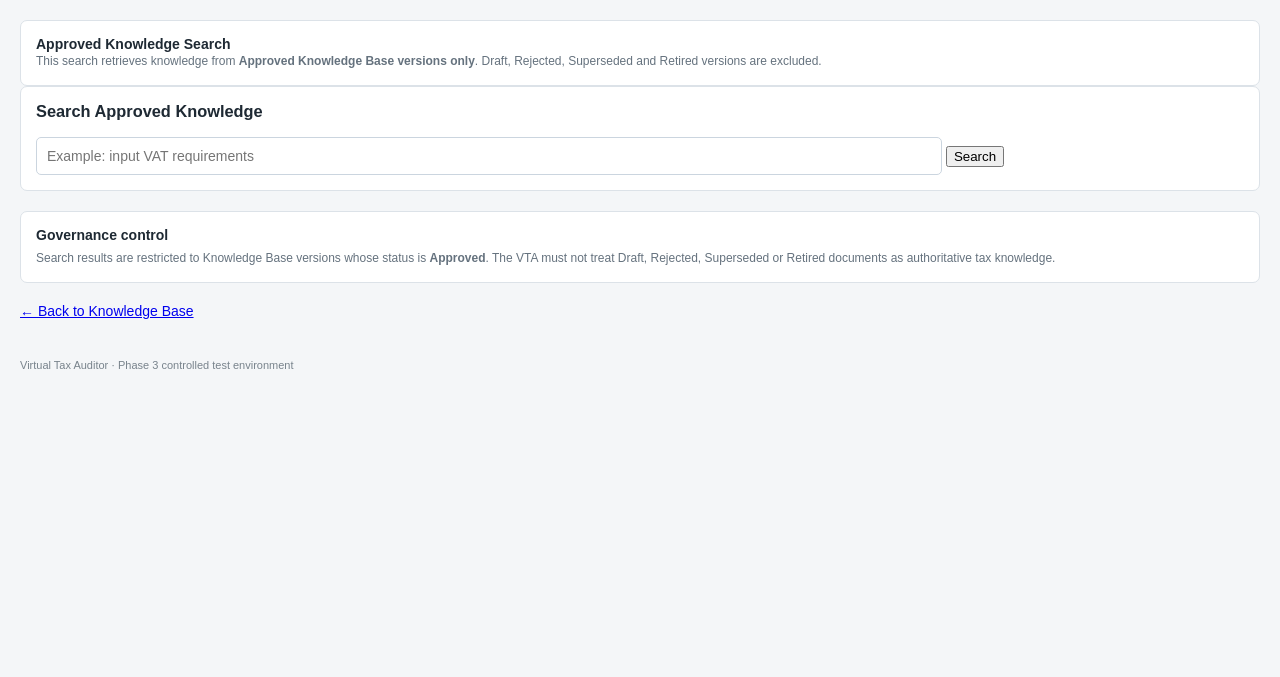
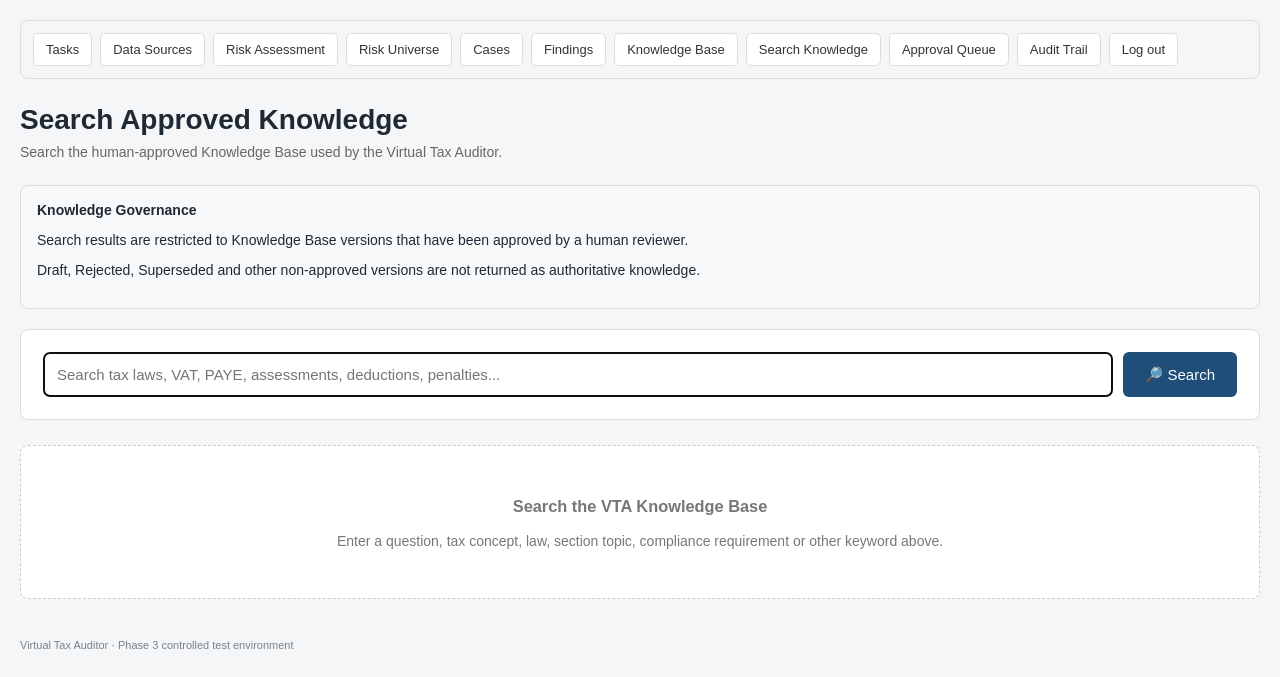
Before and after one commit to Jackug/virtual-tax-auditor-phase3, a Flask app: page /knowledge-base/search in a window 1280 px wide. Shown: the part 123-800 px from the top of the page. Run offline with Flask 3, Linux system fonts and the light colour scheme; the visitor is signed in with stand-in values (Sample User, id 1).

Commit message:
Update knowledge_base_search.html

```diff
--- a/templates/knowledge_base_search.html
+++ b/templates/knowledge_base_search.html
@@ -2,45 +2,265 @@
 
 {% block content %}
 
-<div class="notice">
+<style>
 
-  <b>Approved Knowledge Search</b>
+    .search-header {
+        margin-bottom: 25px;
+    }
 
-  <div class="muted">
-    This search retrieves knowledge from
-    <b>Approved Knowledge Base versions only</b>.
-    Draft, Rejected, Superseded and Retired versions are excluded.
-  </div>
+    .search-header h1 {
+        margin-bottom: 8px;
+    }
+
+    .search-header p {
+        color: #666;
+        margin: 0;
+    }
+
+    .search-nav {
+        display: flex;
+        flex-wrap: wrap;
+        gap: 8px;
+        margin-bottom: 25px;
+        padding: 12px;
+        background: #f5f6f8;
+        border: 1px solid #ddd;
+        border-radius: 8px;
+    }
+
+    .search-nav a {
+        text-decoration: none;
+        padding: 8px 12px;
+        border-radius: 5px;
+        color: #333;
+        background: white;
+        border: 1px solid #ddd;
+        font-size: 13px;
+    }
+
+    .search-card {
+        background: white;
+        border: 1px solid #ddd;
+        border-radius: 8px;
+        padding: 22px;
+        margin-bottom: 25px;
+    }
+
+    .search-form {
+        display: flex;
+        gap: 10px;
+        align-items: stretch;
+    }
+
+    .search-form input {
+        flex: 1;
+        padding: 13px;
+        border: 1px solid #bbb;
+        border-radius: 6px;
+        font-size: 15px;
+    }
+
+    .search-form button {
+        padding: 13px 22px;
+        border: none;
+        border-radius: 6px;
+        background: #1f4e79;
+        color: white;
+        cursor: pointer;
+        font-size: 15px;
+    }
+
+    .result-card {
+        background: white;
+        border: 1px solid #ddd;
+        border-radius: 8px;
+        padding: 20px;
+        margin-bottom: 18px;
+    }
+
+    .result-title {
+        font-size: 18px;
+        font-weight: 700;
+        margin-bottom: 7px;
+    }
+
+    .result-meta {
+        color: #666;
+        font-size: 13px;
+        margin-bottom: 15px;
+    }
+
+    .approved {
+        display: inline-block;
+        padding: 4px 9px;
+        border-radius: 15px;
+        background: #d4edda;
+        color: #155724;
+        font-size: 12px;
+        font-weight: 700;
+    }
+
+    .result-text {
+        line-height: 1.6;
+        white-space: pre-wrap;
+    }
+
+    .result-source {
+        margin-top: 15px;
+        padding-top: 12px;
+        border-top: 1px solid #eee;
+        font-size: 13px;
+        color: #555;
+    }
+
+    .empty {
+        background: white;
+        border: 1px dashed #ccc;
+        border-radius: 8px;
+        padding: 35px;
+        text-align: center;
+        color: #777;
+    }
+
+    .notice {
+        background: #f8f9fa;
+        border: 1px solid #ddd;
+        border-radius: 8px;
+        padding: 16px;
+        margin-bottom: 20px;
+    }
+
+    @media (max-width: 700px) {
+
+        .search-form {
+            flex-direction: column;
+        }
+
+        .search-form button {
+            width: 100%;
+        }
+
+    }
+
+</style>
+
+
+<!-- =========================================================
+     NAVIGATION
+     ========================================================= -->
+
+<div class="search-nav">
+
+    <a href="{{ url_for('tasks') }}">
+        Tasks
+    </a>
+
+    <a href="{{ url_for('data_sources') }}">
+        Data Sources
+    </a>
+
+    <a href="{{ url_for('risk_assessment') }}">
+        Risk Assessment
+    </a>
+
+    <a href="{{ url_for('risk_universe') }}">
+        Risk Universe
+    </a>
+
+    <a href="{{ url_for('cases') }}">
+        Cases
+    </a>
+
+    <a href="{{ url_for('findings_queue') }}">
+        Findings
+    </a>
+
+    <a href="{{ url_for('knowledge_base') }}">
+        Knowledge Base
+    </a>
+
+    <a href="{{ url_for('knowledge_base_search') }}">
+        Search Knowledge
+    </a>
+
+    <a href="{{ url_for('knowledge_approval_queue') }}">
+        Approval Queue
+    </a>
+
+    <a href="{{ url_for('audit_log') }}">
+        Audit Trail
+    </a>
+
+    <a href="{{ url_for('logout') }}">
+        Log out
+    </a>
 
 </div>
 
 
-<div class="card">
+<!-- =========================================================
+     HEADER
+     ========================================================= -->
 
-  <h3 style="margin-top:0;">
+<div class="search-header">
+
+    <h1>
         Search Approved Knowledge
-  </h3>
+    </h1>
+
+    <p>
+        Search the human-approved Knowledge Base used by the
+        Virtual Tax Auditor.
+    </p>
+
+</div>
+
+
+<!-- =========================================================
+     GOVERNANCE NOTICE
+     ========================================================= -->
+
+<div class="notice">
+
+    <strong>
+        Knowledge Governance
+    </strong>
+
+    <p>
+        Search results are restricted to Knowledge Base versions
+        that have been approved by a human reviewer.
+    </p>
+
+    <p>
+        Draft, Rejected, Superseded and other non-approved versions
+        are not returned as authoritative knowledge.
+    </p>
+
+</div>
+
+
+<!-- =========================================================
+     SEARCH FORM
+     ========================================================= -->
+
+<div class="search-card">
 
     <form
-    method="get"
+        method="GET"
         action="{{ url_for('knowledge_base_search') }}"
+        class="search-form"
     >
 
         <input
             type="text"
             name="q"
-      value="{{ query }}"
-      placeholder="Example: input VAT requirements"
-      style="
-        width:75%;
-        box-sizing:border-box;
-        padding:10px;
-      "
-      required
+            value="{{ query or '' }}"
+            placeholder="Search tax laws, VAT, PAYE, assessments, deductions, penalties..."
+            autofocus
         >
 
         <button type="submit">
-      Search
+            🔎 Search
         </button>
 
     </form>
@@ -48,128 +268,125 @@
 </div>
 
 
+<!-- =========================================================
+     SEARCH RESULTS
+     ========================================================= -->
+
 {% if query %}
-
-<div style="margin-top:20px;">
-
-  <h3 class="section-title">
-    Search Results
-  </h3>
-
 
     {% if results %}
 
-    <div class="muted" style="margin-bottom:15px;">
-      Found {{ results|length }} relevant knowledge section(s)
-      for:
-      <b>{{ query }}</b>
+        <div style="margin-bottom:15px;">
+
+            <strong>
+                Search results for:
+            </strong>
+
+            "{{ query }}"
+
+            <span class="muted">
+                — {{ results|length }} result(s)
+            </span>
+
         </div>
 
 
         {% for result in results %}
 
-    <div class="task" style="margin-bottom:15px;">
+        <div class="result-card">
 
-      <div style="width:100%;">
+            <div class="result-title">
 
-        <div>
+                {{ result['title'] }}
 
-          <b>
-            {{ result['title'] }}
-          </b>
-
-          <span class="muted">
-            —
-            Version {{ result['version_number'] }}
+                <span class="approved">
+                    APPROVED
                 </span>
 
             </div>
 
 
-        <div class="muted" style="margin-top:6px;">
+            <div class="result-meta">
 
-          <b>Reference:</b>
+                <strong>
+                    Reference:
+                </strong>
+
                 {{ result['document_ref'] }}
 
-          |
+                &nbsp; | &nbsp;
 
-          <b>Status:</b>
-          {{ result['version_status'] }}
+                <strong>
+                    Version:
+                </strong>
 
-        </div>
+                v{{ result['version_number'] }}
 
+                &nbsp; | &nbsp;
 
-        <div class="muted">
+                <strong>
+                    Category:
+                </strong>
 
-          <b>Category:</b>
                 {{ result['category'] }}
 
-          |
+                &nbsp; | &nbsp;
 
-          <b>Document Type:</b>
+                <strong>
+                    Type:
+                </strong>
+
                 {{ result['document_type'] }}
 
-          |
+                &nbsp; | &nbsp;
 
-          <b>Tax Type:</b>
+                <strong>
+                    Tax Type:
+                </strong>
+
                 {{ result['tax_type'] or 'General' }}
 
             </div>
 
 
-        {% if result['page_number'] %}
+            <div class="result-text">
 
-        <div class="muted">
-
-          <b>Page:</b>
-          {{ result['page_number'] }}
-
-        </div>
-
-        {% endif %}
-
-
-        <div
-          style="
-            margin-top:12px;
-            padding:14px;
-            border:1px solid #d9dee5;
-            border-radius:6px;
-            background:#fafafa;
-            white-space:pre-wrap;
-            line-height:1.5;
-          "
-        >
                 {{ result['text_content'] }}
-        </div>
-
-
-        <div class="muted" style="margin-top:8px;">
-
-          <b>Source file:</b>
-          {{ result['source_filename'] }}
-
-          |
-
-          <b>Knowledge chunk:</b>
-          {{ result['chunk_number'] }}
 
             </div>
 
 
-        <div style="margin-top:12px;">
+            <div class="result-source">
 
-          <a
-            class="button"
-            href="{{ url_for(
-                'knowledge_base_versions',
-                document_id=result['document_id']
-            ) }}"
-          >
-            View Document Versions
-          </a>
+                <strong>
+                    Source:
+                </strong>
 
-        </div>
+                {{ result['source_filename'] }}
+
+                {% if result['page_number'] %}
+
+                    &nbsp; | &nbsp;
+
+                    <strong>
+                        Page / Sheet:
+                    </strong>
+
+                    {{ result['page_number'] }}
+
+                {% endif %}
+
+                {% if result['issuing_authority'] %}
+
+                    &nbsp; | &nbsp;
+
+                    <strong>
+                        Authority:
+                    </strong>
+
+                    {{ result['issuing_authority'] }}
+
+                {% endif %}
 
             </div>
 
@@ -180,58 +397,47 @@
 
     {% else %}
 
-    <div class="task" style="opacity:.7;">
+        <div class="empty">
 
-      <div>
+            <h3>
+                No approved knowledge found
+            </h3>
 
-        <b>No approved knowledge matched your search.</b>
+            <p>
+                No indexed Approved Knowledge Base content matched
+                "{{ query }}".
+            </p>
 
-        <div class="muted">
-          The search only uses approved Knowledge Base versions.
-          Check whether the relevant document has been approved
-          and successfully indexed.
-        </div>
-
-      </div>
-
-    </div>
-
-  {% endif %}
+            <p>
+                Try a broader search term such as
+                <strong>VAT</strong>,
+                <strong>PAYE</strong>,
+                <strong>income tax</strong>,
+                <strong>penalty</strong>, or
+                <strong>assessment</strong>.
+            </p>
 
         </div>
 
     {% endif %}
 
 
-<div
-  class="notice"
-  style="margin-top:20px;"
->
+{% else %}
 
-  <b>Governance control</b>
+    <div class="empty">
 
-  <div class="muted" style="margin-top:6px;">
+        <h3>
+            Search the VTA Knowledge Base
+        </h3>
 
-    Search results are restricted to Knowledge Base versions whose
-    status is <b>Approved</b>.
-
-    The VTA must not treat Draft, Rejected, Superseded or Retired
-    documents as authoritative tax knowledge.
+        <p>
+            Enter a question, tax concept, law, section topic,
+            compliance requirement or other keyword above.
+        </p>
 
     </div>
 
-</div>
+{% endif %}
 
 
-<div style="margin-top:20px;">
-
-  <a
-    class="button"
-    href="{{ url_for('knowledge_base') }}"
-  >
-    ← Back to Knowledge Base
-  </a>
-
-</div>
-
 {% endblock %}
```
Lines whose indentation alone changed are shown as unchanged.
